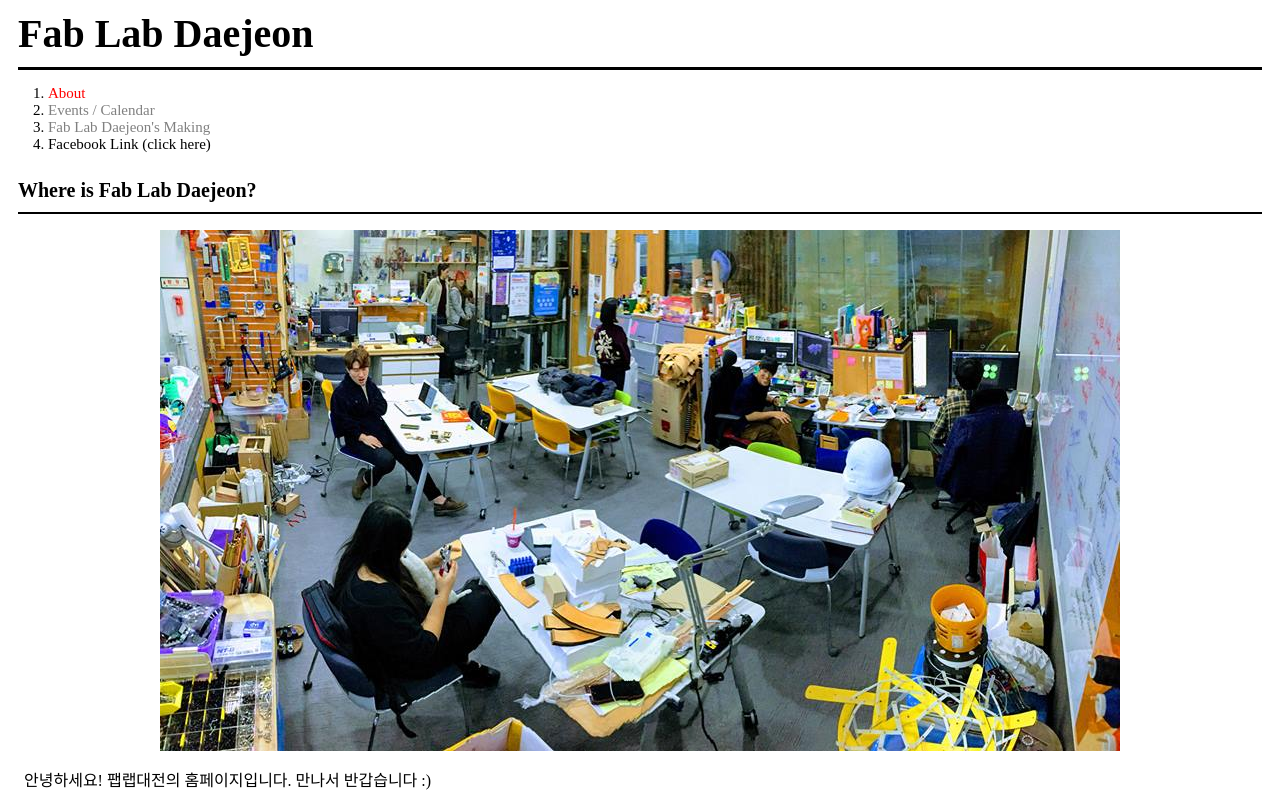
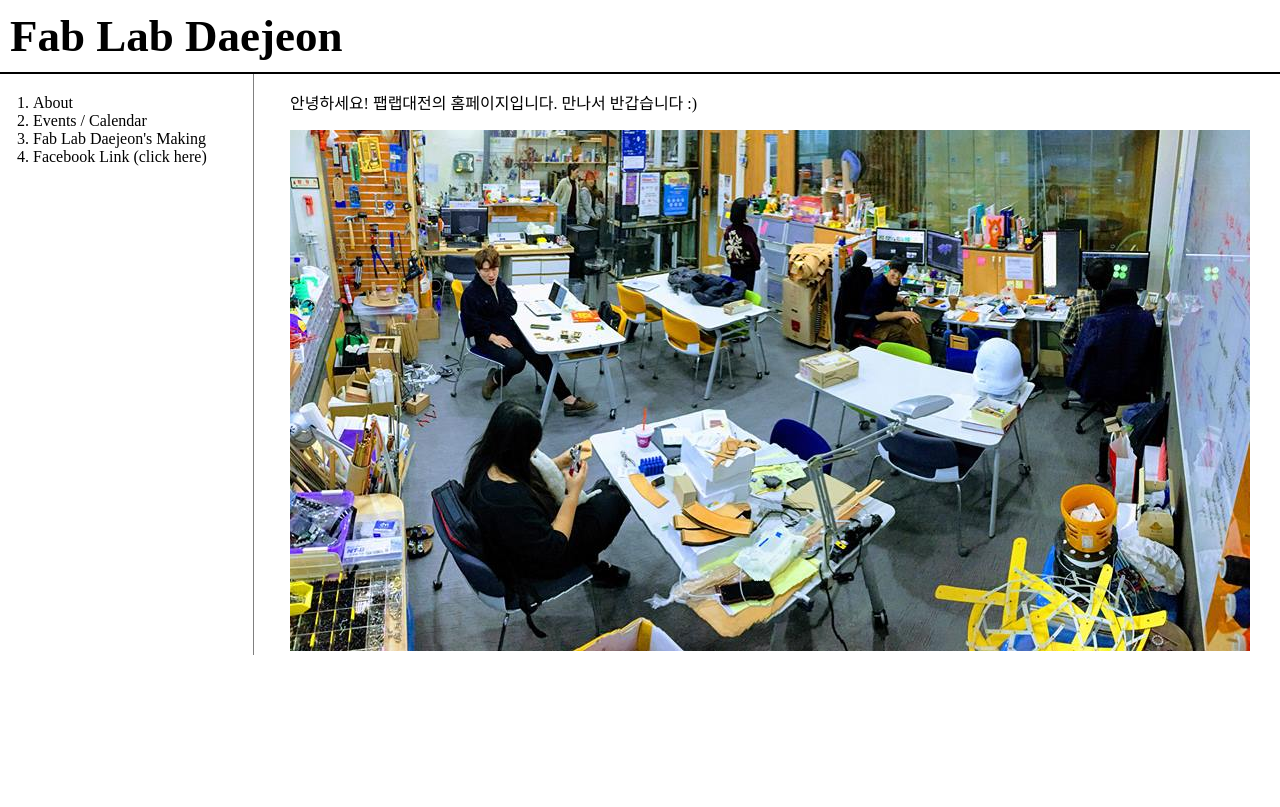
Before and after one commit to woaks/web1, a plain HTML site: page index.html in a window 1280 px wide. Drawn offline with Linux system fonts and the light colour scheme.

Commit message:
Add files via upload

```diff
--- a/index.html
+++ b/index.html
@@ -4,57 +4,53 @@
 <meta charset="utf-8">
 <title>Fab Lab Daejeon</title>
 <style>
+body{
+  margin:0;
+}
 a {
   color:black;
   text-decoration: none;
 }
-  .saw {
-    color:gray;
-  }
-  #active{
-    color:red;
-  }
 h1 {
-    font-size: 40px;
-    text-align: Left;
-    border-bottom:3px solid black;
-    padding-bottom: 10px;
-    margin: 10px;
-  }
-  h3 {
-    font-size: 20px;
+  font-size:45px;
   text-align: left;
   border-bottom:2px solid black;
-    padding-top: 10px;
-    padding-bottom: 10px;
-    margin: 10px;
+  margin:0;
+  padding:10px;
 }
-  ol {
-    font-size: 15px;
+ol{
+  border-right:1px solid gray;
+  width:200px;
+  margin:0;
+  padding:20px;
 }
-  p {
-    display: block;
-    margin-top: 1em;
-    margin-bottom: 1em;
-    margin-left: 1em;
-    margin-right: 0;
+#grid{
+  display: grid;
+  grid-template-columns: 290px 1fr;
+}
+#grid ol{
+  padding-left:33px;
+}
+#grid #article{
+  padding-left:25px;
 }
   </style>
 </head>
 <body>
-<h1><a href="index.html">Fab Lab Daejeon</a1></h1>
+    <h1><a href="index.html">Fab Lab Daejeon</a></h1>
+  <div id="grid">
       <ol>
         <li><a href="1.html" class="saw" id="active">About</a></li>
         <li><a href="2.html" class="saw">Events / Calendar</a></li>
         <li><a href="3.html" class="saw">Fab Lab Daejeon's Making</a></li>
         <li><a href="https://www.facebook.com/profile.php?id=100014706637340" target="_blank" title="facebook">Facebook Link (click here)</a></li>
       </ol>
-
+    <div>
         <p>
-<h3>Where is Fab Lab Daejeon?</h3>
+          안녕하세요! 팹랩대전의 홈페이지입니다. 만나서 반갑습니다 :)
         </p>
-
-<img src="fablab.jpg" style="margin-left: auto; margin-right: auto; display: block;"/>
-<p>안녕하세요! 팹랩대전의 홈페이지입니다. 만나서 반갑습니다 :)</p>
+        <img src="fablab.jpg"/>
+    </div>
+  </div>
 </body>
 </html>
```
Also changed, not shown: grid.html (added, +23 -0 lines), test.html (added, +57 -0 lines). Lines whose indentation alone changed are shown as unchanged.
